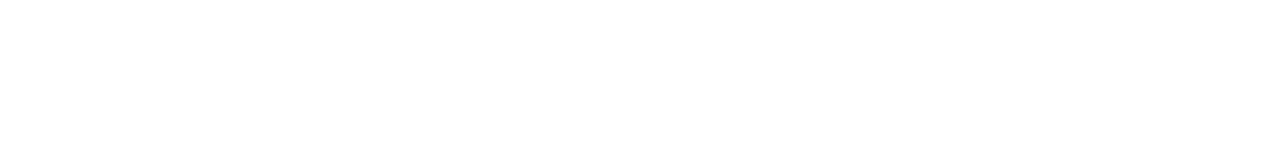
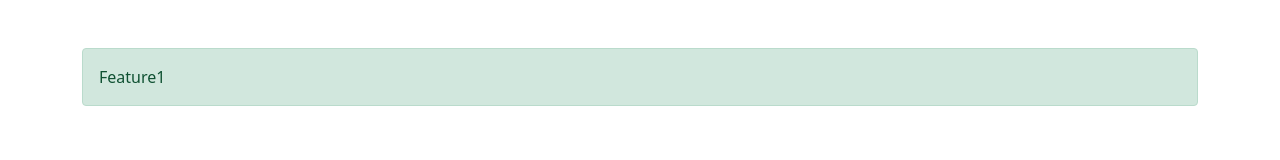
Before and after one commit to diegoGoCode/Digital-BdB, a plain HTML site: page index.html in a window 1280 px wide. Drawn offline with nearby package versions, Linux system fonts and the light colour scheme.

Commit message:
commit Feature1

```diff
--- a/index.html
+++ b/index.html
@@ -9,6 +9,11 @@
 <link href="https://cdn.jsdelivr.net/npm/bootstrap@5.0.1/dist/css/bootstrap.min.css" rel="stylesheet" integrity="sha384-+0n0xVW2eSR5OomGNYDnhzAbDsOXxcvSN1TPprVMTNDbiYZCxYbOOl7+AMvyTG2x" crossorigin="anonymous">
 </head>
 <body>
+    <div class="container mt-5">
+        <div class="alert alert-success" role="alert">
+            Feature1
+        </div>
+    </div>
     <!-- JavaScript Bundle with Popper -->
     <script src="https://cdn.jsdelivr.net/npm/bootstrap@5.0.1/dist/js/bootstrap.bundle.min.js" integrity="sha384-gtEjrD/SeCtmISkJkNUaaKMoLD0//ElJ19smozuHV6z3Iehds+3Ulb9Bn9Plx0x4" crossorigin="anonymous"></script>
 </body>
```
